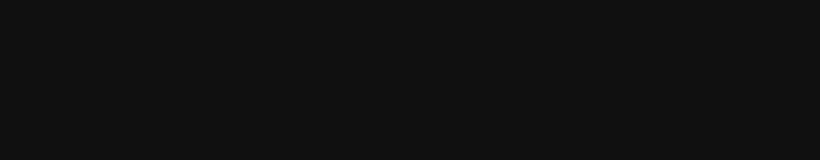
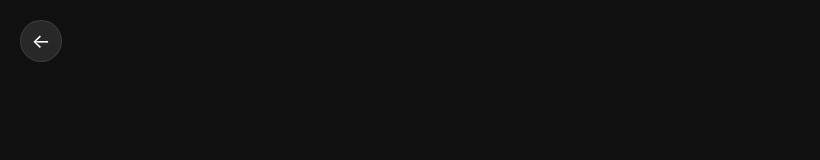
Before and after one commit to YunhuPark/onetool, a plain HTML site: page timer.html in a window 1280 px wide. Shown: the top 160 px of the page, without its empty margins (0-820 px from the left). Drawn offline with Linux system fonts and the light colour scheme.

```diff
--- a/timer.html
+++ b/timer.html
@@ -24,6 +24,10 @@
     </style>
 </head>
 <body>
+    <a href="index.html" style="position: absolute; top: 20px; left: 20px; text-decoration: none; font-size: 20px; width: 40px; height: 40px; display: flex; align-items: center; justify-content: center; background: rgba(255,255,255,0.1); border-radius: 50%; color: white; border: 1px solid rgba(255,255,255,0.1); z-index: 100;">
+        ←
+    </a>
+
     <div class="container">
         <h1>오늘도 고생하셨습니다 🔥</h1>
 
@@ -114,4 +118,5 @@
         updateTimer();
     </script>
 </body>
+
 </html>
```
